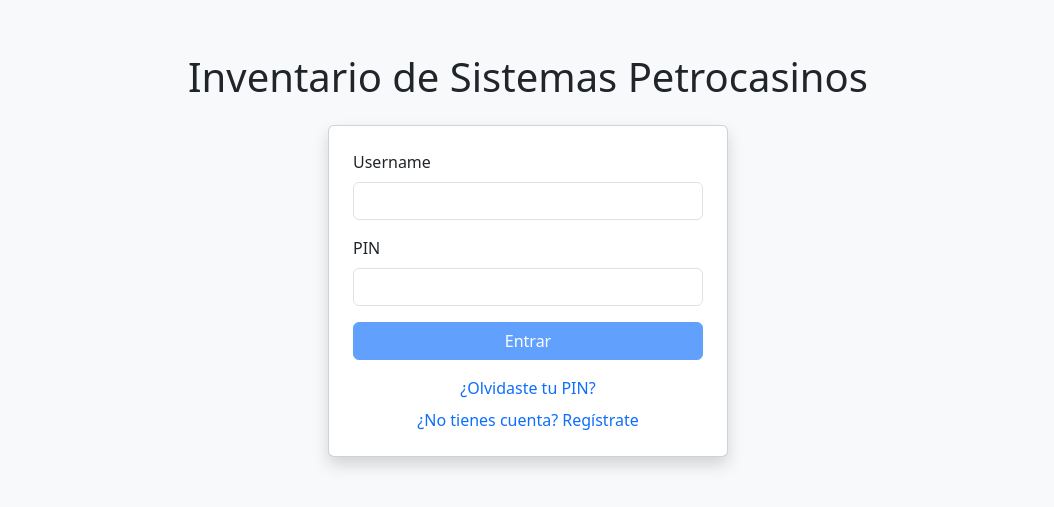
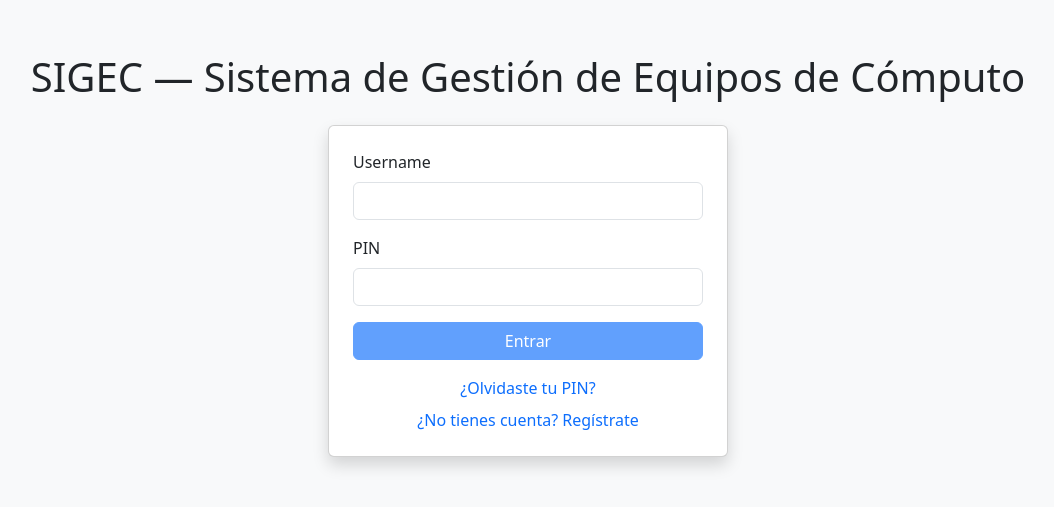
Before and after one commit to juliandrojas/Inventario-Sistemas-Petrocasinos-frontend, a React (Vite) app: page /login in a window 1280 px wide. Shown: the part 145-652 px from the top of the page, without its empty margins (112-1166 px from the left). Built offline with nearby package versions, Linux system fonts and the light colour scheme.

Commit message:
update("Name of system")

```diff
--- a/src/views/Login.jsx
+++ b/src/views/Login.jsx
@@ -30,7 +30,9 @@
   };
   return (
     <div className="d-flex flex-column justify-content-center align-items-center min-vh-100 bg-light">
-      <h1 className="text-center mb-4">Inventario de Sistemas Petrocasinos</h1>
+      <h1 className="text-center mb-4">
+        SIGEC — Sistema de Gestión de Equipos de Cómputo
+      </h1>
       <div className="card shadow" style={{ width: "100%", maxWidth: "400px" }}>
         <form className="card-body p-4" onSubmit={handleSubmit}>
           <div className="mb-3">
```
